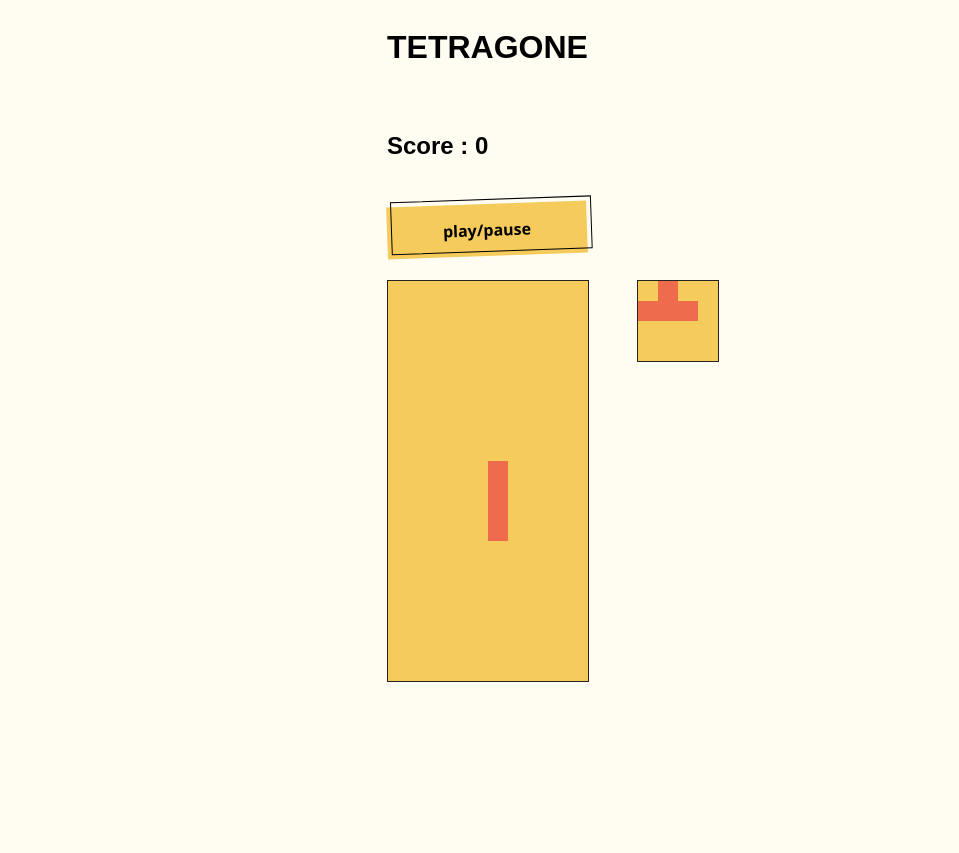
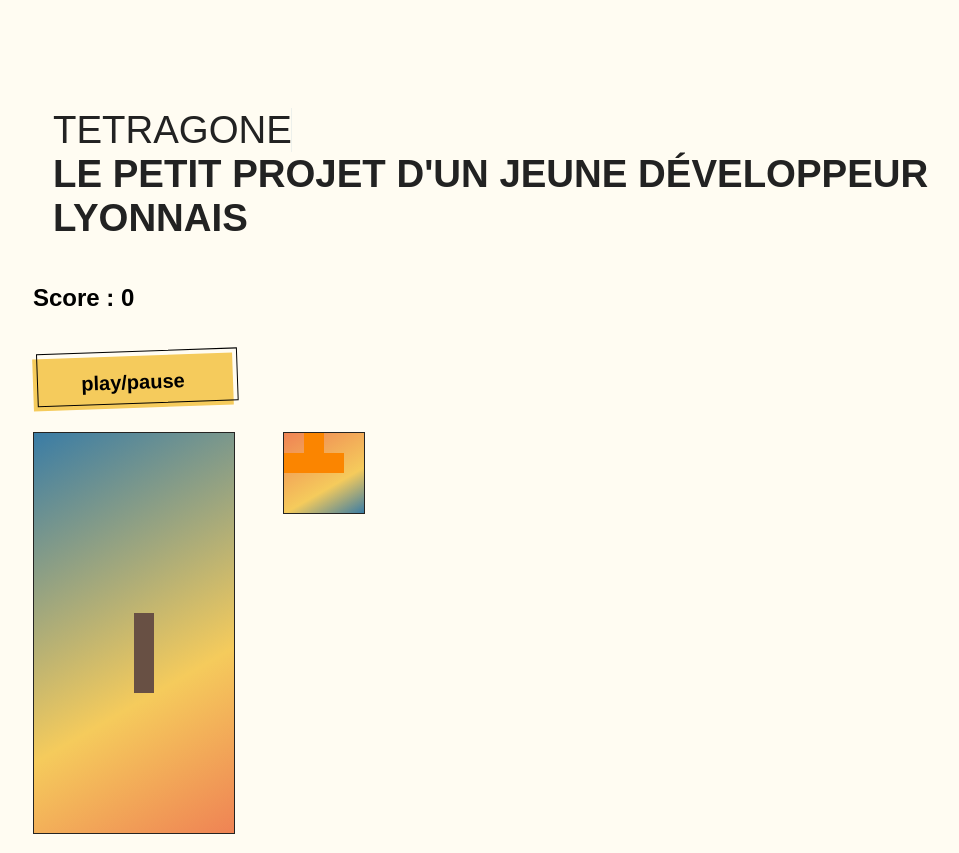
Before and after one commit to MeddyFerry/TETRAGONE, a website: page front/src/index.html in a window 1280 px wide. Both pictures are taken after a click on the button "play/pause". Shown: the whole page, without its empty margins (87-1046 px from the left). Before the commit the page ends 800 px from the top, so only its background shows below. Drawn offline with Linux system fonts and the light colour scheme; a web font is replaced by a local one.

Commit message:
gameOver () & addScore () & some style

```diff
--- a/front/src/css/style.css
+++ b/front/src/css/style.css
@@ -7,7 +7,67 @@ body {
   align-content: center;
   gap: 1.5rem ;
 }
+.title {
+  max-width: 1000px;
+  margin: 0 auto;
+  padding: 100px 20px 0;
+}
+p {
+  text-transform: uppercase;
+  color: #222;
+  font-weight: 900;
+  color: transparent;
+  font-size: 0px;
+}
+p span {
+  display: inline-block;
+  position: relative;
+  overflow: hidden;
+  font-size: clamp(20px, 3vw, 90px);
+}
+p span::after {
+  content: "";
+  display: block;
+  position: absolute;
+  width: 100%;
+  height: 100%;
+  top: 0;
+  left: 0;
+  transform: translateX(-100%);
+}
+p:nth-child(1) {
+  font-weight: 300;
+  animation: txt-appearance 0s 1s forwards;
+}
+p:nth-child(2) {
+  animation: txt-appearance 0s 1.25s forwards;
+}
+p:nth-child(1) span::after {
+  background: #3a7ca5;
+  animation: slide-in 0.75s ease-out forwards,
+  slide-out 0.75s 1s ease-out forwards;
+}
+p:nth-child(2) span::after {
+  background: #ef8354;
+  animation: slide-in 0.75s 0.3s ease-out forwards,
+  slide-out 0.75s 1.3s ease-out forwards;
+}
 
+@keyframes slide-in {
+  100% {
+      transform: translateX(0%);
+  }
+}
+@keyframes slide-out {
+  100% {
+      transform: translateX(100%)
+  }
+}
+@keyframes txt-appearance {
+  100% {
+      color: #222;
+  }
+}
 
 .startBtn {
 
@@ -16,7 +76,6 @@ border: 0 solid #E5E7EB;
 box-sizing: border-box;
 color: #000000;
 display: flex;
-font-family: ui-sans-serif,system-ui,-apple-system,system-ui,"Segoe UI",Roboto,"Helvetica Neue",Arial,"Noto Sans",sans-serif,"Apple Color Emoji","Segoe UI Emoji","Segoe UI Symbol","Noto Color Emoji";
 font-size: 1rem;
 font-weight: 700;
 justify-content: center;
@@ -56,10 +115,10 @@ left: 2px;
 }
 
 @media (min-width: 768px) {
-.start-pauseButton {
+.startBtn {
   padding: .75rem 3rem;
   font-size: 1.25rem;
-}
+}}
 
 
 .container {
@@ -71,8 +130,8 @@ width: 200px;
 height: 400px;
 display: flex;
 flex-wrap: wrap;
-
-background-color: #f5cb5c;
+background: rgb(58,124,165);
+background: linear-gradient(150deg, rgba(58,124,165,1) 0%, rgba(245,203,92,1) 64%, rgba(239,131,84,1) 100%);
 border: 1px solid #252422;
 }
 
@@ -84,6 +143,7 @@ width: 20px;
 .tetromino {
 background-color: #ee6c4d;
 
+
 }
 
 .mini-grid {
@@ -94,7 +154,8 @@ margin-left: 3rem;
 display: flex;
 flex-wrap: wrap;
 
-background-color: #f5cb5c;
+background: rgb(239,131,84);
+background: linear-gradient(150deg, rgba(239,131,84,1) 0%, rgba(245,203,92,1) 64%, rgba(58,124,165,1) 100%);
 border: 1px solid #252422;
 }
 .mini-grid div {
--- a/front/src/index.html
+++ b/front/src/index.html
@@ -18,7 +18,14 @@
   </head>
 
   <body>
-    <h1 class="text-center bg-red-200">TETRAGONE</h1>
+    <div class="title">
+      <p>
+        <span> TETRAGONE </span>
+      </p>
+      <p>
+        <span> Le petit projet d'un jeune développeur Lyonnais </span>
+      </p>
+    </div>
     <h2>
       Score :
       <span id="score"> 0 </span>
--- a/front/src/index.js
+++ b/front/src/index.js
@@ -1,3 +1,4 @@
+/* eslint-disable no-loop-func */
 /* eslint-disable comma-dangle */
 /* eslint-disable function-paren-newline */
 /* eslint-disable implicit-arrow-linebreak */
@@ -5,12 +6,14 @@
 /* eslint-disable no-plusplus */
 /* eslint-disable quotes */
 const grid = document.querySelector(".grid");
-const squares = Array.from(document.querySelectorAll(".grid div"));
+let squares = Array.from(document.querySelectorAll(".grid div"));
 const scoreDisplay = document.querySelector("#score");
 const startBtn = document.querySelector(".startBtn");
 let timerId;
 const width = 10;
 let nextRandom = 0;
+let score = 0;
+const colors = ["#e63946", "#457b9d", "#fb8500", "#386641", "#685044"];
 
 // The Tetrominoes
 const lTetromino = [
@@ -73,11 +76,13 @@ let current = theTetrominoes[random][currentRotation];
 function draw() {
   current.forEach((index) => {
     squares[currentPosition + index].classList.add("tetromino");
+    squares[currentPosition + index].style.backgroundColor = colors[random];
   });
 }
 function undraw() {
   current.forEach((index) => {
     squares[currentPosition + index].classList.remove("tetromino");
+    squares[currentPosition + index].style.backgroundColor = "";
   });
 }
 
@@ -123,6 +128,8 @@ function freeze() {
     currentPosition = 4;
     draw();
     displayShape();
+    addScore();
+    gameOver();
   }
 }
 
@@ -205,12 +212,12 @@ function displayShape() {
   // remove any trace of a tetromino form the entire grid
   displaySquares.forEach((square) => {
     square.classList.remove("tetromino");
-    // square.style.backgroundColor = ''
+    square.style.backgroundColor = "";
   });
   upNextTetrominoes[nextRandom].forEach((index) => {
     displaySquares[displayIndex + index].classList.add("tetromino");
-    //  displaySquares[displayIndex + index].style.backgroundColor =
-    //  colors[nextRandom];
+    displaySquares[displayIndex + index].style.backgroundColor =
+      colors[nextRandom];
   });
 }
 
@@ -228,3 +235,44 @@ startBtn.addEventListener("click", () => {
 });
 
 // score
+function addScore() {
+  for (let i = 0; i < 199; i += width) {
+    const row = [
+      i,
+      i + 1,
+      i + 2,
+      i + 3,
+      i + 4,
+      i + 5,
+      i + 6,
+      i + 7,
+      i + 8,
+      i + 9,
+    ];
+
+    if (row.every((index) => squares[index].classList.contains("taken"))) {
+      score += 10;
+      scoreDisplay.innerHTML = score;
+      row.forEach((index) => {
+        squares[index].classList.remove("taken");
+        squares[index].classList.remove("tetromino");
+        squares[index].style.backgroundColor = "";
+      });
+      const squaresRemoved = squares.splice(i, width);
+      squares = squaresRemoved.concat(squares);
+      squares.forEach((cell) => grid.appendChild(cell));
+    }
+  }
+}
+
+// game over
+function gameOver() {
+  if (
+    current.some((index) =>
+      squares[currentPosition + index].classList.contains("taken")
+    )
+  ) {
+    scoreDisplay.innerHTML = "end";
+    clearInterval(timerId);
+  }
+}
```
